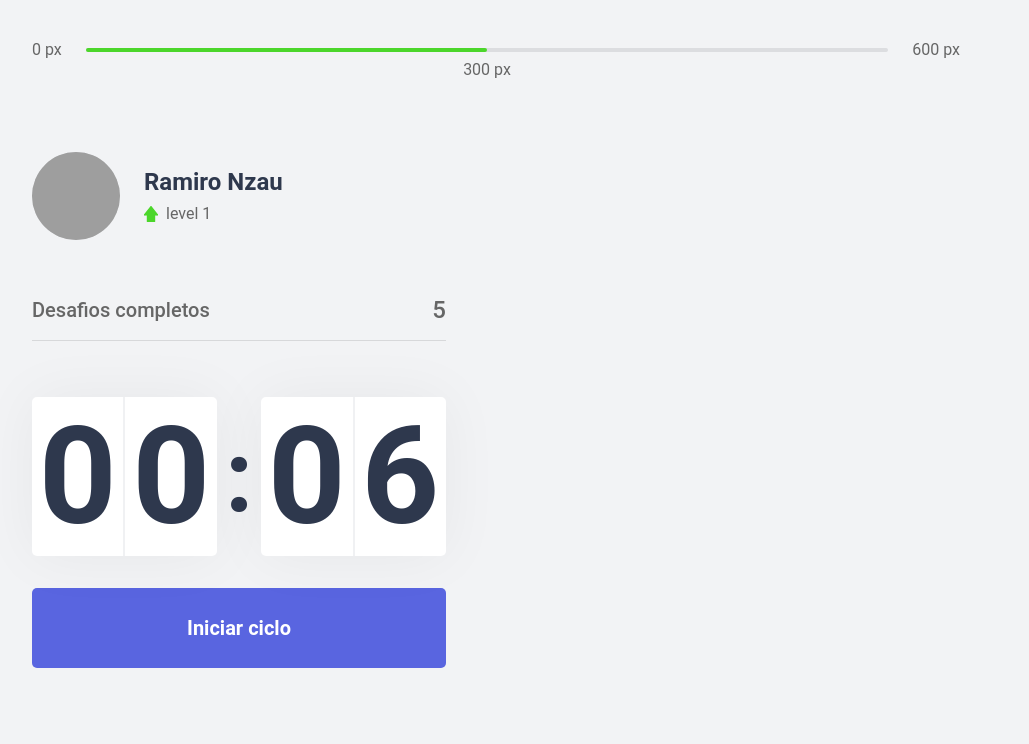
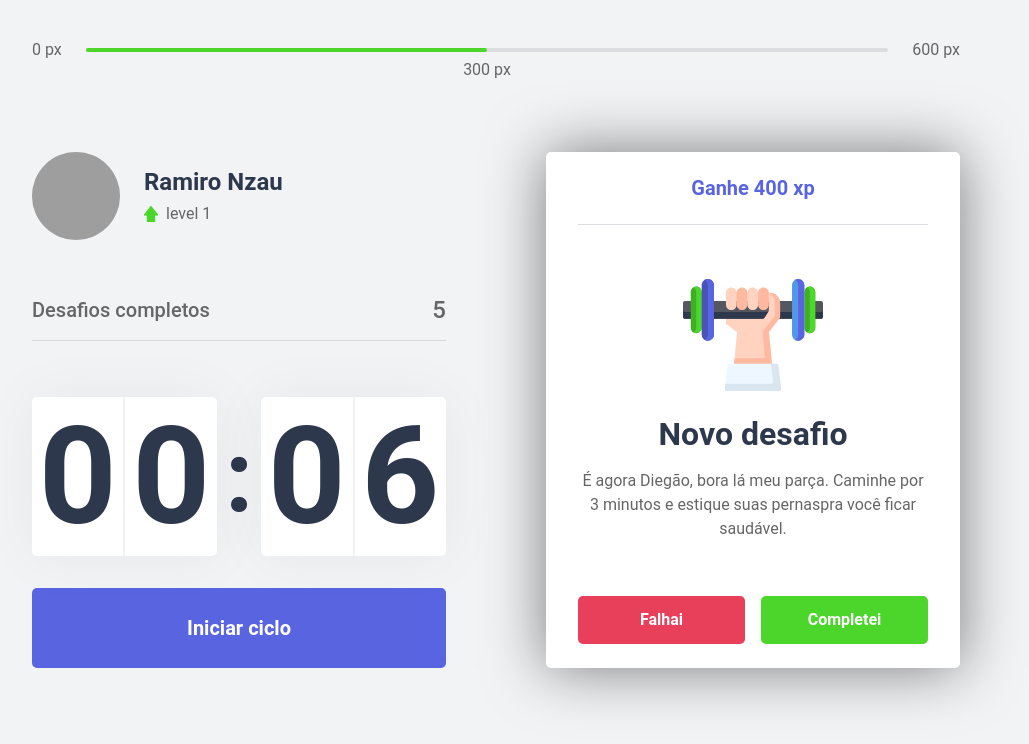
Before and after one commit to Ramiro-Rfn/Moveit, a Next.js app: page / in a window 1280 px wide. Shown: the top 744 px of the page, without its empty margins (144-1173 px from the left). Built offline with nearby package versions, Linux system fonts and the light colour scheme; grey boxes are pictures that could not be loaded.

Commit message:
terminado a parte visual do challengeBox

```diff
--- /dev/null
+++ b/src/components/ChallengeBox.tsx
@@ -0,0 +1,44 @@
+import styles from '../styles/components/ChallengeBox.module.css';
+
+export function ChallengeBox(){
+    const hasActiveChallenge = true;
+    return(
+        <div className={styles.challengeBoxContainer}>
+            {hasActiveChallenge ?
+            (
+                <div className={styles.challengeActive}>
+                    <header>Ganhe 400 xp</header>
+
+                    <main>
+                        <img src="icons/body.svg" alt="bodt" />
+
+                        <strong>Novo desafio</strong>
+
+                        <p>É agora Diegão, bora lá meu parça.
+                            Caminhe por 3 minutos e estique suas pernaspra você ficar saudável.
+                        </p>
+                    </main>
+
+                    <footer>
+                        <button type="button" className={styles.challengeFailButton}>
+                            Falhai
+                        </button>
+
+                        <button type="button" className={styles.challengeSuccessButton}>
+                            Completei
+                        </button>
+                    </footer>
+                </div>
+            ) : (
+                <div className={styles.challengeNotActive}>
+                <strong>Finaleze um ciclo para receber um desafios </strong>
+                <p>
+                    <img src="icons/level-up.svg" alt="level up" />
+                    Avance de level completando desafios.
+                </p>
+            </div>
+            )}
+
+        </div>
+    )
+}
--- a/src/pages/index.tsx
+++ b/src/pages/index.tsx
@@ -6,6 +6,7 @@
 import Head from 'next/head';
 
 import styles from '../styles/pages/Home.module.css'
+import { ChallengeBox } from '../components/ChallengeBox';
 
 export default function Home() {
   return (
@@ -23,7 +24,9 @@
           <CompletedChallenges/>
           <CountDown/>
         </div>
-        <div></div>
+        <div>
+          <ChallengeBox/>
+        </div>
       </section>
     </div>
   )
--- /dev/null
+++ b/src/styles/components/ChallengeBox.module.css
@@ -0,0 +1,102 @@
+.challengeBoxContainer {
+    height: 100%;
+
+    background:  var(--white);
+    border-radius: 5px;
+    box-shadow: 0 0 60px rgba(0, 0, 0, 0.5);
+    padding: 1.5rem 2rem;
+
+    display: flex;
+    flex-direction: column;
+    align-items: center;
+    justify-content: center;
+}
+
+.challengeNotActive {
+    display: flex;
+    flex-direction: column;
+    align-items: center;
+}
+
+.challengeNotActive strong {
+    font-size: 1.5rem;
+    font-weight: 500;
+    line-height: 1.4;
+    text-align: center;
+}
+
+.challengeNotActive p {
+    display: flex;
+    flex-direction: column;
+    align-items: center;
+    line-height: 1.4;
+    max-width: 70%;
+    margin-top: 3rem;
+}
+
+.challengeActive {
+    height: 100%;
+
+    display: flex;
+    flex-direction: column;
+    text-align: center;
+
+}
+.challengeActive header {
+    color: var(--blue);
+    font-weight: 600;
+    font-size: 1.25rem;
+    padding: 0 2rem 1.5rem;
+    border-bottom: 1px solid var(--gray-line);
+}
+
+.challengeActive main {
+    flex: 1;
+    display: flex;
+    flex-direction: column;
+    align-items: center;
+    justify-content: center;
+}
+
+.challengeActive main strong {
+     font-size: 2rem;
+     font-weight: 600;
+     color: var(--title);
+     margin: 1.5rem 0 1rem;
+}
+
+.challengeActive main p {
+    line-height: 1.5;
+}
+
+.challengeActive footer {
+    display: grid;
+    grid-template-columns: 1fr 1fr;
+    gap: 1rem;
+}
+
+.challengeActive footer button {
+    height: 3rem;
+    display: flex;
+    align-items: center;
+    justify-content: center;
+    border: 0;
+    border-radius: 5px;
+    color: var(--white);
+    font-size: 1rem;
+    font-weight: 600;
+
+    transition: background-color 2s;
+}
+
+.challengeActive footer button.challengeFailButton {
+    background: var(--red);
+}
+
+.challengeActive footer button.challengeSuccessButton {
+    background: var(--green);
+}
+
+.challengeActive footer button:hover {
+    filter: brightness(0.9);
+}
```
